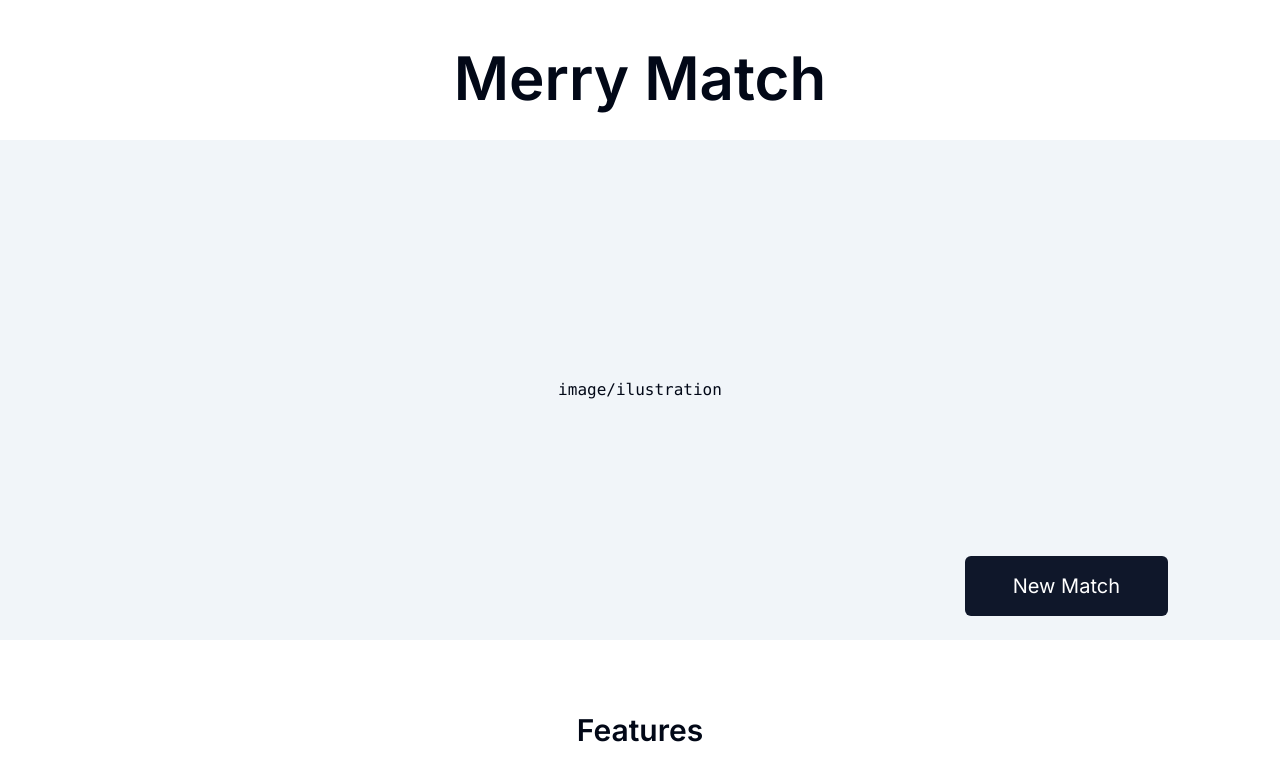
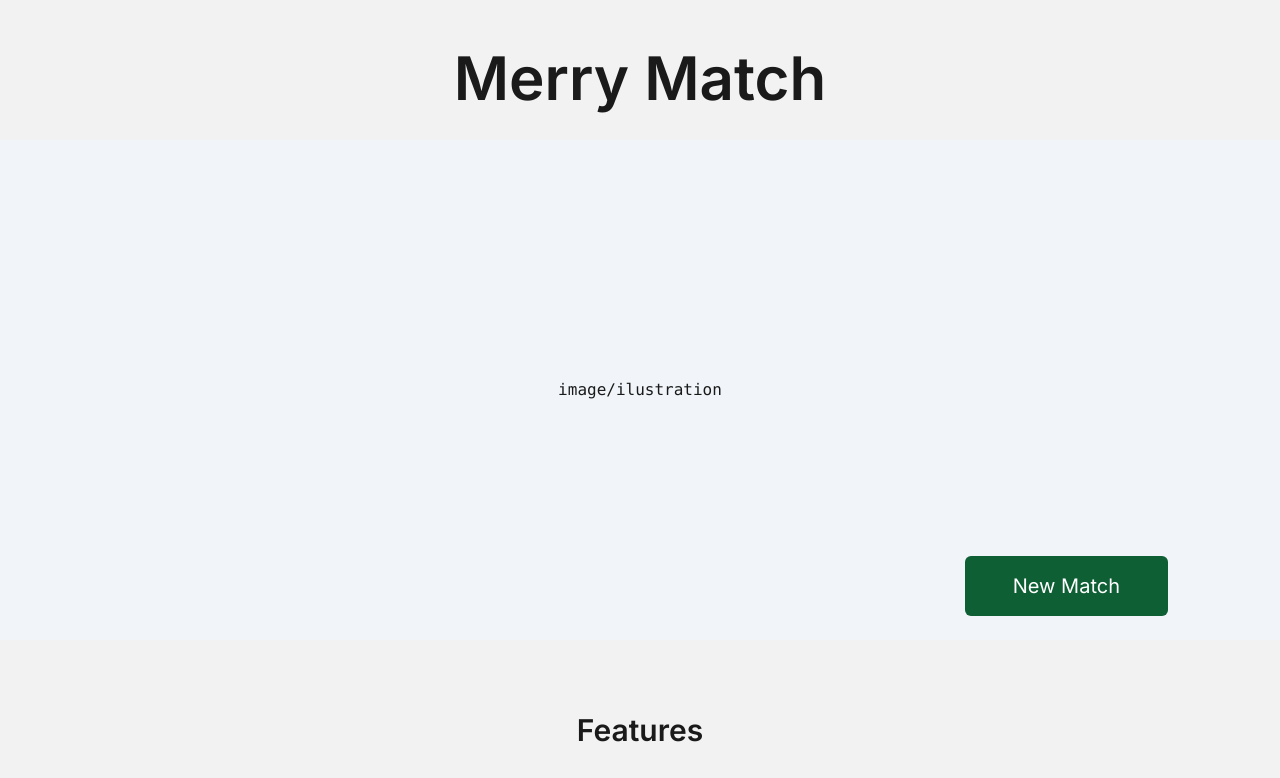
Before and after one commit to Ferjgm98/merry-match, a Next.js app: page / in a window 1280 px wide. Shown: the top 778 px of the page. Built offline with nearby package versions, Linux system fonts and the light colour scheme.

Commit message:
feat: initial theming and email changes

```diff
--- a/app/globals.css
+++ b/app/globals.css
@@ -3,73 +3,123 @@
 @tailwind utilities;
 
 @layer base {
+	/* :root { */
+	/* 	--background: 149 53% 89%; */
+	/* 	--foreground: 0 0% 9%; */
+	/**/
+	/* 	--card: 149 53% 89%; */
+	/* 	--card-foreground: 0 0% 9%; */
+	/**/
+	/* 	--popover: 149 53% 89%; */
+	/* 	--popover-foreground: 0 0% 9%; */
+	/**/
+	/* 	--primary: 0 0% 9%; */
+	/* 	--primary-foreground: 149 53% 89%; */
+	/**/
+	/* 	--secondary: 154 34% 59%; */
+	/* 	--secondary-foreground: 222.2 47.4% 11.2%; */
+	/**/
+	/* 	--muted: 154 34% 59%; */
+	/* 	--muted-foreground: 215.4 16.3% 46.9%; */
+	/**/
+	/* 	--accent: 154 34% 59%; */
+	/* 	--accent-foreground: 222.2 47.4% 11.2%; */
+	/**/
+	/* 	--destructive: 356 73% 55%; */
+	/* 	--destructive-foreground: 149 53% 89%; */
+	/**/
+	/* 	--border: 214.3 31.8% 91.4%; */
+	/* 	--input: 214.3 31.8% 91.4%; */
+	/* 	--ring: 0 0% 9%; */
+	/**/
+	/* 	--radius: 0.5rem; */
+	/* } */
+	/**/
+	/* .dark { */
+	/* 	--background: 0 0% 9%; */
+	/* 	--foreground: 149 53% 89%; */
+	/**/
+	/* 	--card: 0 0% 9%; */
+	/* 	--card-foreground: 149 53% 89%; */
+	/**/
+	/* 	--popover: 0 0% 9%; */
+	/* 	--popover-foreground: 149 53% 89%; */
+	/**/
+	/* 	--primary: 149 53% 89%; */
+	/* 	--primary-foreground: 222.2 47.4% 11.2%; */
+	/**/
+	/* 	--secondary: 148 74% 21%; */
+	/* 	--secondary-foreground: 149 53% 89%; */
+	/**/
+	/* 	--muted: 148 74% 21%; */
+	/* 	--muted-foreground: 215 20.2% 65.1%; */
+	/**/
+	/* 	--accent: 148 74% 21%; */
+	/* 	--accent-foreground: 149 53% 89%; */
+	/**/
+	/* 	--destructive: 357 63% 43%; */
+	/* 	--destructive-foreground: 149 53% 89%; */
+	/**/
+	/* 	--border: 214.3 31.8% 91.4%; */
+	/* 	--input: 0 0% 9%; */
+	/* 	--ring: 212.7 26.8% 83.9%; */
+	/**/
+	/* 	--radius: 0.5rem; */
+	/* } */
+
 	:root {
-		--background: 0 0% 100%;
-		--foreground: 222.2 84% 4.9%;
-
-		--card: 0 0% 100%;
-		--card-foreground: 222.2 84% 4.9%;
-
-		--popover: 0 0% 100%;
-		--popover-foreground: 222.2 84% 4.9%;
-
-		--primary: 222.2 47.4% 11.2%;
-		--primary-foreground: 210 40% 98%;
-
-		--secondary: 210 40% 96.1%;
-		--secondary-foreground: 222.2 47.4% 11.2%;
-
-		--muted: 210 40% 96.1%;
-		--muted-foreground: 215.4 16.3% 46.9%;
-
-		--accent: 210 40% 96.1%;
-		--accent-foreground: 222.2 47.4% 11.2%;
-
-		--destructive: 0 84.2% 60.2%;
-		--destructive-foreground: 210 40% 98%;
-
-		--border: 214.3 31.8% 91.4%;
-		--input: 214.3 31.8% 91.4%;
-		--ring: 222.2 84% 4.9%;
-
+		--background: 148 0% 95%;
+		--foreground: 148 0% 10%;
+		--card: 148 0% 90%;
+		--card-foreground: 148 0% 15%;
+		--popover: 148 0% 95%;
+		--popover-foreground: 148 95% 10%;
+		--primary: 148 74.3% 21.4%;
+		--primary-foreground: 0 0% 100%;
+		--secondary: 148 10% 70%;
+		--secondary-foreground: 0 0% 0%;
+		--muted: 110 10% 85%;
+		--muted-foreground: 148 0% 40%;
+		--accent: 110 10% 80%;
+		--accent-foreground: 148 0% 15%;
+		--destructive: 0 50% 46%;
+		--destructive-foreground: 148 0% 90%;
+		--border: 148 20% 50%;
+		--input: 148 20% 46%;
+		--ring: 148 74.3% 21.4%;
 		--radius: 0.5rem;
 	}
 
 	.dark {
-		--background: 222.2 84% 4.9%;
-		--foreground: 210 40% 98%;
+		--background: 148 10% 10%;
+		--foreground: 148 0% 90%;
+		--card: 148 0% 10%;
+		--card-foreground: 148 0% 90%;
+		--popover: 148 10% 5%;
+		--popover-foreground: 148 0% 90%;
+		--primary: 148 74.3% 21.4%;
+		--primary-foreground: 0 0% 100%;
+		--secondary: 148 10% 20%;
+		--secondary-foreground: 0 0% 100%;
+		--muted: 110 10% 25%;
+		--muted-foreground: 148 0% 60%;
+		--accent: 110 10% 25%;
+		--accent-foreground: 148 0% 90%;
+		--destructive: 0 50% 46%;
+		--destructive-foreground: 148 0% 90%;
+		--border: 148 20% 46%;
+		--input: 148 20% 46%;
+		--ring: 148 74.3% 21.4%;
+		--radius: 0.5rem;
+	}
 
-		--card: 222.2 84% 4.9%;
-		--card-foreground: 210 40% 98%;
-
-		--popover: 222.2 84% 4.9%;
-		--popover-foreground: 210 40% 98%;
-
-		--primary: 210 40% 98%;
-		--primary-foreground: 222.2 47.4% 11.2%;
-
-		--secondary: 217.2 32.6% 17.5%;
-		--secondary-foreground: 210 40% 98%;
-
-		--muted: 217.2 32.6% 17.5%;
-		--muted-foreground: 215 20.2% 65.1%;
-
-		--accent: 217.2 32.6% 17.5%;
-		--accent-foreground: 210 40% 98%;
-
-		--destructive: 0 62.8% 30.6%;
-		--destructive-foreground: 210 40% 98%;
-
-		--border: 217.2 32.6% 17.5%;
-		--input: 217.2 32.6% 17.5%;
-		--ring: 212.7 26.8% 83.9%;
-	}
 }
 
 @layer base {
 	* {
 		@apply border-border;
 	}
+
 	body {
 		@apply bg-background text-foreground;
 	}
--- a/components/core/button/button.component.tsx
+++ b/components/core/button/button.component.tsx
@@ -1,12 +1,12 @@
-import * as React from "react";
-import { twMerge } from "tailwind-merge";
-import { SpinnerIcon } from "../icons";
-import { MAPPED_SIZE_CLASSES, MAPPED_VARIANT_CLASSES } from "./button.const";
+import * as React from 'react';
+import { twMerge } from 'tailwind-merge';
+import { SpinnerIcon } from '../icons';
+import { MAPPED_SIZE_CLASSES, MAPPED_VARIANT_CLASSES } from './button.const';
 import {
   ButtonComponentProps,
   ButtonVariants,
   ButtonSizes,
-} from "./button.types";
+} from './button.types';
 
 const Button: React.FC<React.PropsWithChildren<ButtonComponentProps>> = ({
   children,
@@ -24,11 +24,11 @@ const Button: React.FC<React.PropsWithChildren<ButtonComponentProps>> = ({
   return (
     <button
       className={twMerge(
-				"flex gap-4 items-center justify-center rounded-md font-semibold",
+        'flex gap-4 items-center justify-center rounded-lg font-semibold',
         variantClassNames,
         sizeClassNames,
-				disabled && "opacity-70 hover:opacity-70 cursor-not-allowed",
-				className
+        disabled && 'opacity-70 hover:opacity-70 cursor-not-allowed',
+        className,
       )}
       disabled={isLoading || disabled}
       {...rest}
--- a/components/core/button/button.const.ts
+++ b/components/core/button/button.const.ts
@@ -1,19 +1,20 @@
-import { ButtonSizes, ButtonVariants } from "./button.types";
+import { ButtonSizes, ButtonVariants } from './button.types';
 
 export const MAPPED_SIZE_CLASSES = {
-	[ButtonSizes.xs]: "text-xs px-2 py-1",
-	[ButtonSizes.sm]: "text-sm px-3 py-2",
-	[ButtonSizes.md]: "text-base px-4 py-3",
-	[ButtonSizes.lg]: "text-lg px-6 py-4",
-	[ButtonSizes.fluid]: "text-base px-4 py-3 w-full",
-	[ButtonSizes.base]: "text-base p-0",
+  [ButtonSizes.xs]: 'text-xs px-2 py-1',
+  [ButtonSizes.sm]: 'text-sm px-3 py-2',
+  [ButtonSizes.md]: 'text-base px-4 py-3',
+  [ButtonSizes.lg]: 'text-lg px-6 py-4',
+  [ButtonSizes.fluid]: 'text-base px-4 py-3 w-full',
+  [ButtonSizes.base]: 'text-base p-0',
 };
 
 export const MAPPED_VARIANT_CLASSES = {
-	[ButtonVariants.primary]:
-		"bg-primary opacity-95 hover:opacity-100 text-white",
-	[ButtonVariants.secondary]: "bg-white border border-primary text-primary",
-	[ButtonVariants.success]: "bg-green-500 text-white",
-	[ButtonVariants.danger]: "bg-green-600 text-white",
-	[ButtonVariants.base]: "background-transparent",
+  [ButtonVariants.primary]:
+    'bg-primary text-primary-foreground opacity-95 hover:opacity-100',
+  [ButtonVariants.secondary]:
+    'bg-background border border-2 border-input text-input',
+  [ButtonVariants.success]: 'bg-secondary text-secondary-foreground text-white',
+  [ButtonVariants.danger]: 'bg-destructive text-destructive-foreground',
+  [ButtonVariants.base]: 'background-transparent',
 };
--- a/components/core/input/input.component.tsx
+++ b/components/core/input/input.component.tsx
@@ -1,6 +1,6 @@
-import * as React from "react";
-import { InputComponentProps } from "./input.types";
-import { twMerge } from "tailwind-merge";
+import * as React from 'react';
+import { InputComponentProps } from './input.types';
+import { twMerge } from 'tailwind-merge';
 
 type InputComponent = React.ForwardRefExoticComponent<
   InputComponentProps & React.RefAttributes<HTMLInputElement>
@@ -25,13 +25,13 @@ const Input: InputComponent = React.forwardRef<
       id,
       ...rest
     },
-		ref
+    ref,
   ): JSX.Element => {
     return (
       <label
         htmlFor={name}
         id={id}
-				className={twMerge(["block my-2 w-full", wrapperClass])}
+        className={twMerge(['block my-2 w-full', wrapperClass])}
       >
         {!!label?.length && <p className={twMerge(labelClass)}>{label}</p>}
         <div className="relative rounded-md shadow-sm">
@@ -42,11 +42,11 @@ const Input: InputComponent = React.forwardRef<
           )}
           <input
             className={twMerge([
-							"form-input px-4 py-3 rounded-md w-full block",
-							!!prefix?.length ? "pl-7" : "",
-							!!suffix?.length ? "pr-7" : "",
+              'bg-background border-input px-4 py-3 rounded-md w-full block',
+              !!prefix?.length ? 'pl-7' : '',
+              !!suffix?.length ? 'pr-7' : '',
               className,
-							!!error?.length ? "border border-red-500" : "",
+              !!error?.length ? 'border border-destructive' : '',
             ])}
             name={name}
             onChange={onChange}
@@ -62,13 +62,13 @@ const Input: InputComponent = React.forwardRef<
           )}
         </div>
         {!!error?.length && (
-					<span className="text-red-500 text-xs font-bold">{error}</span>
+          <span className="text-destructive text-xs font-bold">{error}</span>
         )}
       </label>
     );
-	}
+  },
 );
 
-Input.displayName = "Input";
+Input.displayName = 'Input';
 
 export default Input;
--- a/components/match/match-person-item/match-person-item.tsx
+++ b/components/match/match-person-item/match-person-item.tsx
@@ -1,8 +1,8 @@
-import * as React from "react";
-import { MatchPersonItemProps } from "./match-person-item.types";
-import { Edit, Trash2 } from "lucide-react";
-import MatchNewParticipantItem from "../match-new-participant-item";
-import Button from "@/components/core/button";
+import * as React from 'react';
+import { MatchPersonItemProps } from './match-person-item.types';
+import { Edit, Trash2 } from 'lucide-react';
+import MatchNewParticipantItem from '../match-new-participant-item';
+import Button from '@/components/core/button';
 
 const MatchPersonItem: React.FC<MatchPersonItemProps> = ({
   participant,
@@ -15,7 +15,7 @@ const MatchPersonItem: React.FC<MatchPersonItemProps> = ({
     setIsEdit((prev) => !prev);
   };
 
-	const onUpdate: MatchPersonItemProps["onSave"] = (uid, values): void => {
+  const onUpdate: MatchPersonItemProps['onSave'] = (uid, values): void => {
     onSave(uid, values);
     toggleIsEdit();
   };
@@ -35,7 +35,7 @@ const MatchPersonItem: React.FC<MatchPersonItemProps> = ({
       <div className="flex justify-between flex-1">
         <p>{participant.name}</p>
         <p>
-					<span className="py-1 px-2 text-white bg-green-600 rounded-full">
+          <span className="py-1 px-2 text-white bg-primary rounded-full">
             {participant.email}
           </span>
         </p>
```
Also changed, not shown: app/new-match/page.tsx (+30 -12 lines), emails/match-result/match-result.component.tsx (+12 -3 lines). Lines whose indentation alone changed are shown as unchanged.
